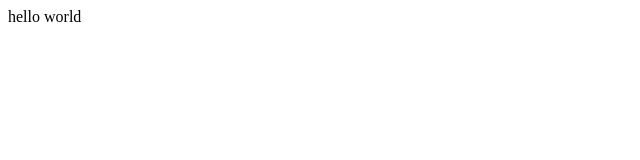
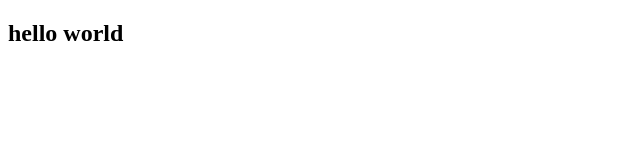
Before and after one commit to raksha-jatt/Lifestyle_Blogger, a plain HTML site: page index.html in a window 1280 px wide. Shown: the whole page, without its empty margins (0-640 px from the left). Drawn offline with Linux system fonts and the light colour scheme.

Commit message:
first commit

```diff
--- a/index.html
+++ b/index.html
@@ -6,6 +6,6 @@
     <title>Document</title>
 </head>
 <body>
-    hello world
+   <h2> hello world </h2>
 </body>
 </html>
```
